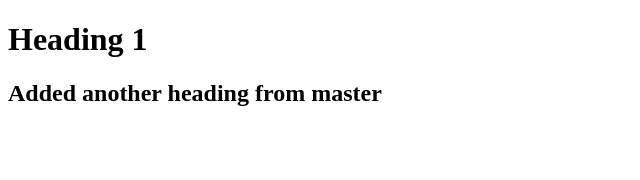
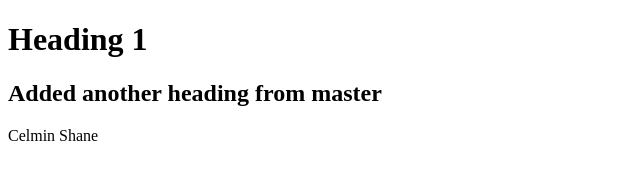
Before and after one commit to clmnshn28/git-test, a plain HTML site: page index.html in a window 1280 px wide. Shown: the whole page, without its empty margins (0-640 px from the left). Drawn offline with Linux system fonts and the light colour scheme.

Commit message:
Adding conflicting changes (on purpose) for git example

```diff
--- a/index.html
+++ b/index.html
@@ -14,6 +14,7 @@
 <body>
     <h1>Heading 1</h1>
     <h2>Added another heading from master</h2>
+    <p>Celmin Shane</p>
 </body>
 
 </html>
```
